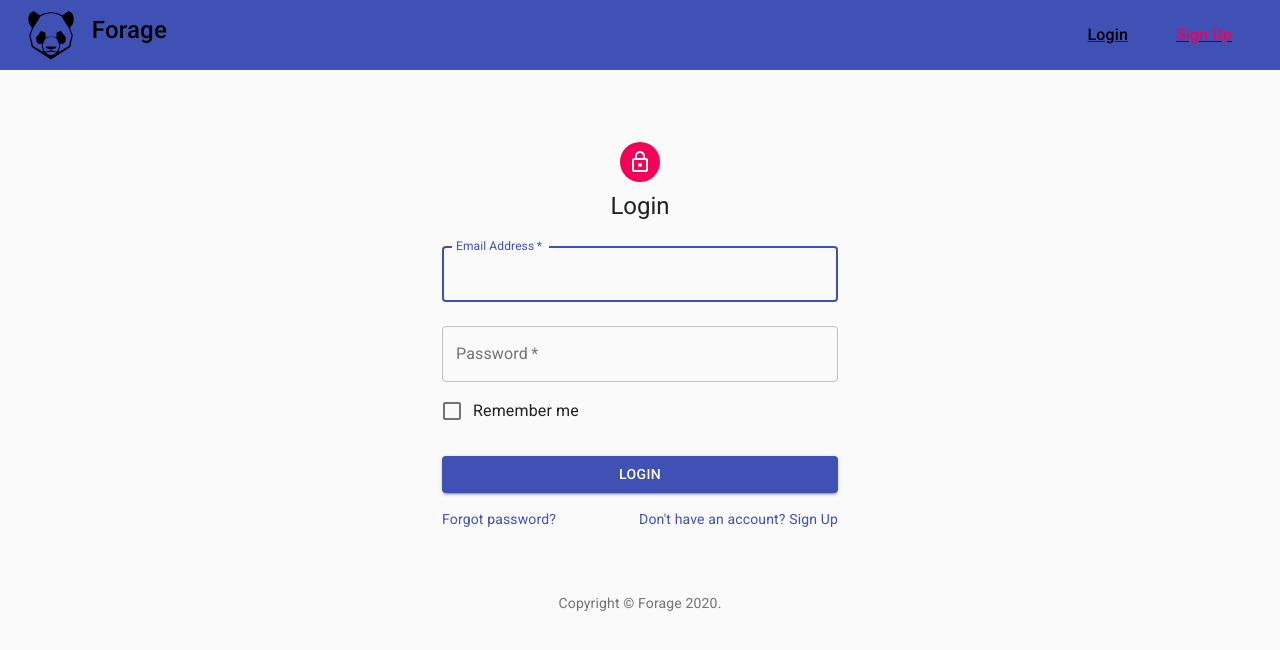
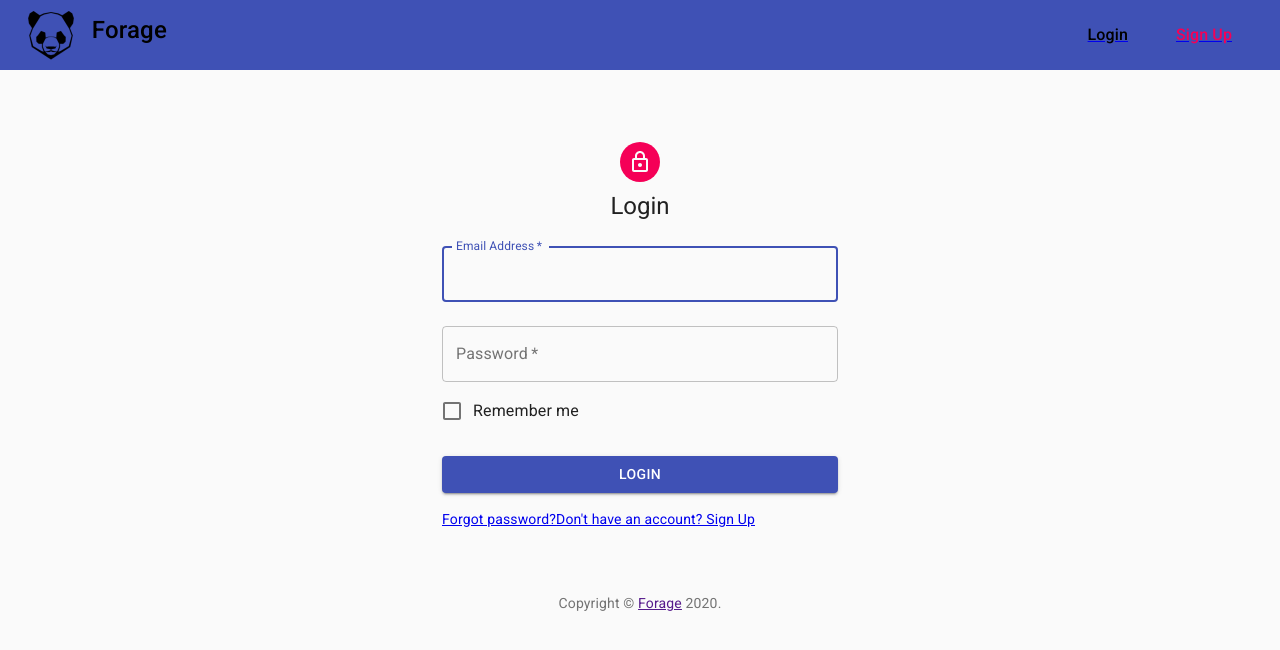
Before and after one commit to Kooki-eByte/Forage-Reactive, a React (Create React App) app in the folder client/: page /loginPage in a window 1280 px wide. Shown: the top 650 px of the page. Built offline with nearby package versions, Linux system fonts and the light colour scheme.

Commit message:
Still working on login page links

```diff
--- a/client/src/pages/LoginPage.jsx
+++ b/client/src/pages/LoginPage.jsx
@@ -6,7 +6,7 @@ import Container from "@material-ui/core/Container";
 import CssBaseline from "@material-ui/core/CssBaseline";
 import FormControlLabel from "@material-ui/core/FormControlLabel";
 import Grid from "@material-ui/core/Grid";
-import Link from "@material-ui/core/Link";
+import { Link } from "react-router-dom";
 import { makeStyles } from "@material-ui/core/styles";
 import TextField from "@material-ui/core/TextField";
 import Typography from "@material-ui/core/Typography";
@@ -151,7 +151,7 @@ export default function SignIn() {
               Login
             </Button>
             <Grid container>
-              <Grid item xs>
+              <Grid item>
                 <Link to="/reset_password" variant="body2">
                   Forgot password?
                 </Link>
```
